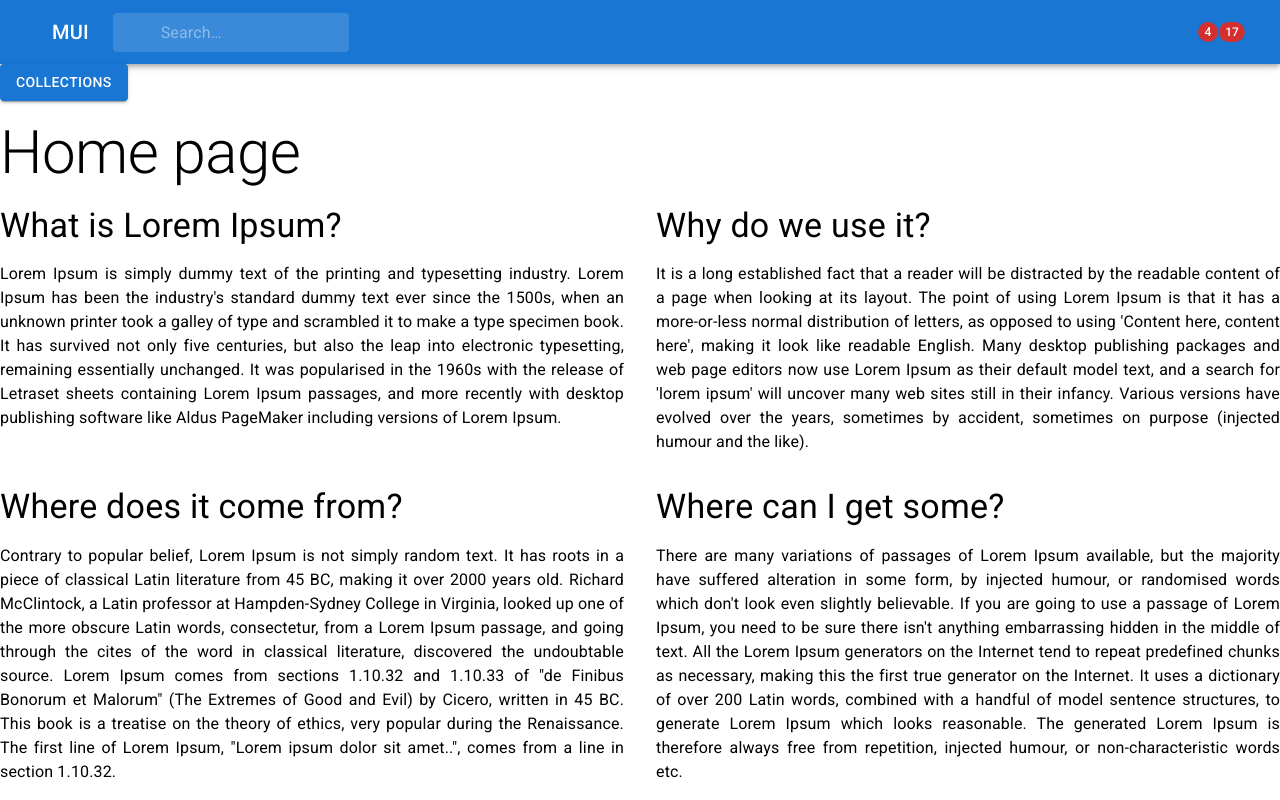
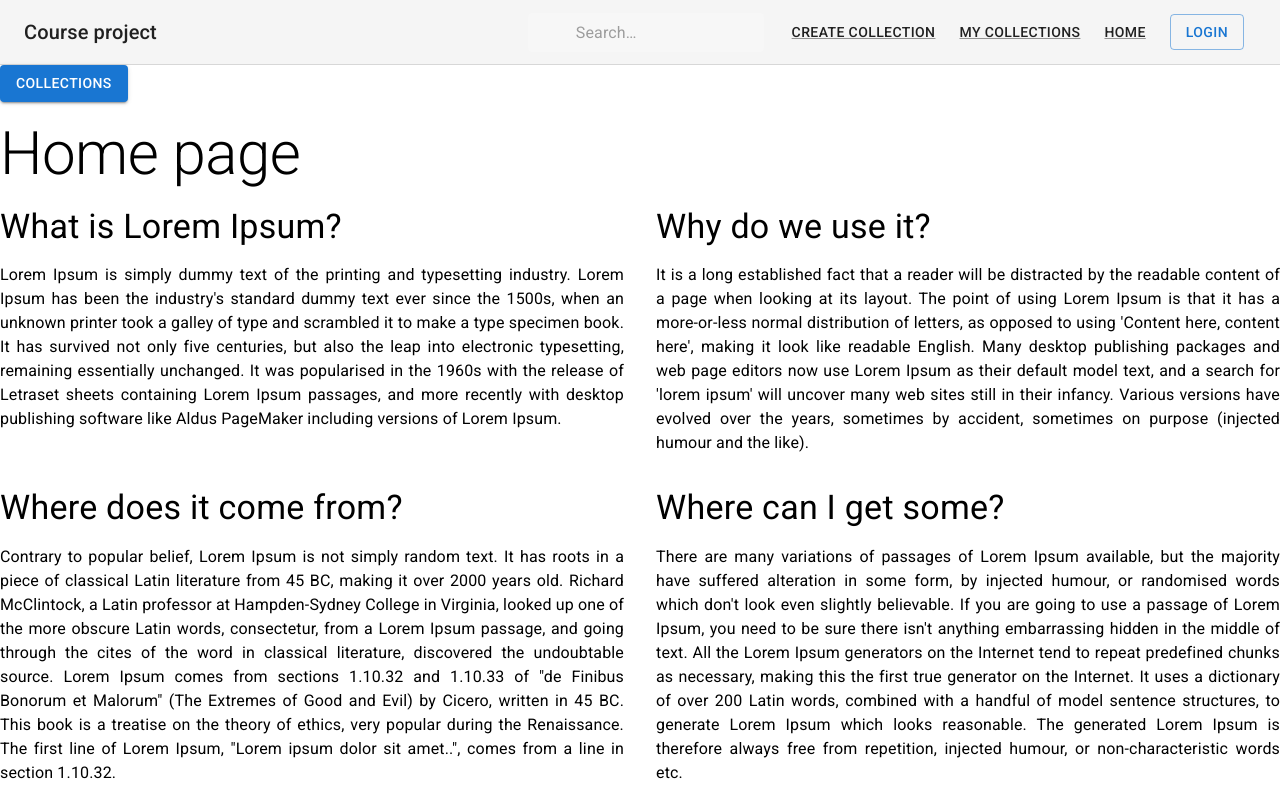
Before and after one commit to humblezxc/course-project, a React (Create React App) app in the folder frontend/: page / in a window 1280 px wide. Built offline with nearby package versions, Linux system fonts and the light colour scheme.

Commit message:
Changed Header styles

```diff
--- a/frontend/src/common/header/Header.jsx
+++ b/frontend/src/common/header/Header.jsx
@@ -9,12 +9,9 @@ import InputBase from '@mui/material/InputBase';
 import Badge from '@mui/material/Badge';
 import MenuItem from '@mui/material/MenuItem';
 import Menu from '@mui/material/Menu';
-import MenuIcon from '@mui/icons-material/Menu';
-import SearchIcon from '@mui/icons-material/Search';
-import AccountCircle from '@mui/icons-material/AccountCircle';
-import MailIcon from '@mui/icons-material/Mail';
-import NotificationsIcon from '@mui/icons-material/Notifications';
-import MoreIcon from '@mui/icons-material/MoreVert';
+import Button from '@mui/material/Button';
+import Link from '@mui/material/Link';
+import {useNavigate} from "react-router-dom";
 
 const Search = styled('div')(({ theme }) => ({
     position: 'relative',
@@ -62,7 +59,11 @@ export default function PrimarySearchAppBar() {
 
     const isMenuOpen = Boolean(anchorEl);
     const isMobileMenuOpen = Boolean(mobileMoreAnchorEl);
+    const navigate = useNavigate();
 
+    const routeLogin = () => {
+        navigate("/login");
+    }
     const handleProfileMenuOpen = (event) => {
         setAnchorEl(event.currentTarget);
     };
@@ -74,10 +75,6 @@ export default function PrimarySearchAppBar() {
     const handleMenuClose = () => {
         setAnchorEl(null);
         handleMobileMenuClose();
-    };
-
-    const handleMobileMenuOpen = (event) => {
-        setMobileMoreAnchorEl(event.currentTarget);
     };
 
     const menuId = 'primary-search-account-menu';
@@ -156,24 +153,15 @@ export default function PrimarySearchAppBar() {
 
     return (
         <Box sx={{ flexGrow: 1 }}>
-            <AppBar position="static">
-                <Toolbar>
-                    <IconButton
-                        size="large"
-                        edge="start"
-                        color="inherit"
-                        aria-label="open drawer"
-                        sx={{ mr: 2 }}
+            <AppBar
+                position="static"
+                color="default"
+                elevation={0}
+                sx={{ borderBottom: (theme) => `1px solid ${theme.palette.divider}` }}
             >
-                        {/*<MenuIcon />*/}
-                    </IconButton>
-                    <Typography
-                        variant="h6"
-                        noWrap
-                        component="div"
-                        sx={{ display: { xs: 'none', sm: 'block' } }}
-                    >
-                        MUI
+                <Toolbar sx={{ flexWrap: 'wrap' }}>
+                    <Typography variant="h6" color="inherit" noWrap sx={{ flexGrow: 1 }}>
+                        Course project
                     </Typography>
                         <Search>
                             <SearchIconWrapper>
@@ -184,46 +172,35 @@ export default function PrimarySearchAppBar() {
                                 inputProps={{ 'aria-label': 'search' }}
                             />
                         </Search>
-                    <Box sx={{ flexGrow: 1 }} />
-                    <Box sx={{ display: { xs: 'none', md: 'flex' } }}>
-                        <IconButton size="large" aria-label="show 4 new mails" color="inherit">
-                            <Badge badgeContent={4} color="error">
-                                {/*<MailIcon />*/}
-                            </Badge>
-                        </IconButton>
-                        <IconButton
-                            size="large"
-                            aria-label="show 17 new notifications"
-                            color="inherit"
+                    <nav>
+                        <Link
+                            variant="button"
+                            color="text.primary"
+                            href="/collections/create"
+                            sx={{ my: 1, mx: 1.5 }}
                         >
-                            <Badge badgeContent={17} color="error">
-                                {/*<NotificationsIcon />*/}
-                            </Badge>
-                        </IconButton>
-                        <IconButton
-                            size="large"
-                            edge="end"
-                            aria-label="account of current user"
-                            aria-controls={menuId}
-                            aria-haspopup="true"
-                            onClick={handleProfileMenuOpen}
-                            color="inherit"
+                            Create collection
+                        </Link>
+                        <Link
+                            variant="button"
+                            color="text.primary"
+                            href="/collections"
+                            sx={{ my: 1, mx: 1.5 }}
                         >
-                            {/*<AccountCircle />*/}
-                        </IconButton>
-                    </Box>
-                    <Box sx={{ display: { xs: 'flex', md: 'none' } }}>
-                        <IconButton
-                            size="large"
-                            aria-label="show more"
-                            aria-controls={mobileMenuId}
-                            aria-haspopup="true"
-                            onClick={handleMobileMenuOpen}
-                            color="inherit"
+                            My collections
+                        </Link>
+                        <Link
+                            variant="button"
+                            color="text.primary"
+                            href="/"
+                            sx={{ my: 1, mx: 1.5 }}
                         >
-                            {/*<MoreIcon />*/}
-                        </IconButton>
-                    </Box>
+                            Home
+                        </Link>
+                    </nav>
+                    <Button onClick={routeLogin} variant="outlined" sx={{ my: 1, mx: 1.5 }}>
+                        Login
+                    </Button>
                 </Toolbar>
             </AppBar>
             {renderMobileMenu}
```
Lines whose indentation alone changed are shown as unchanged.
